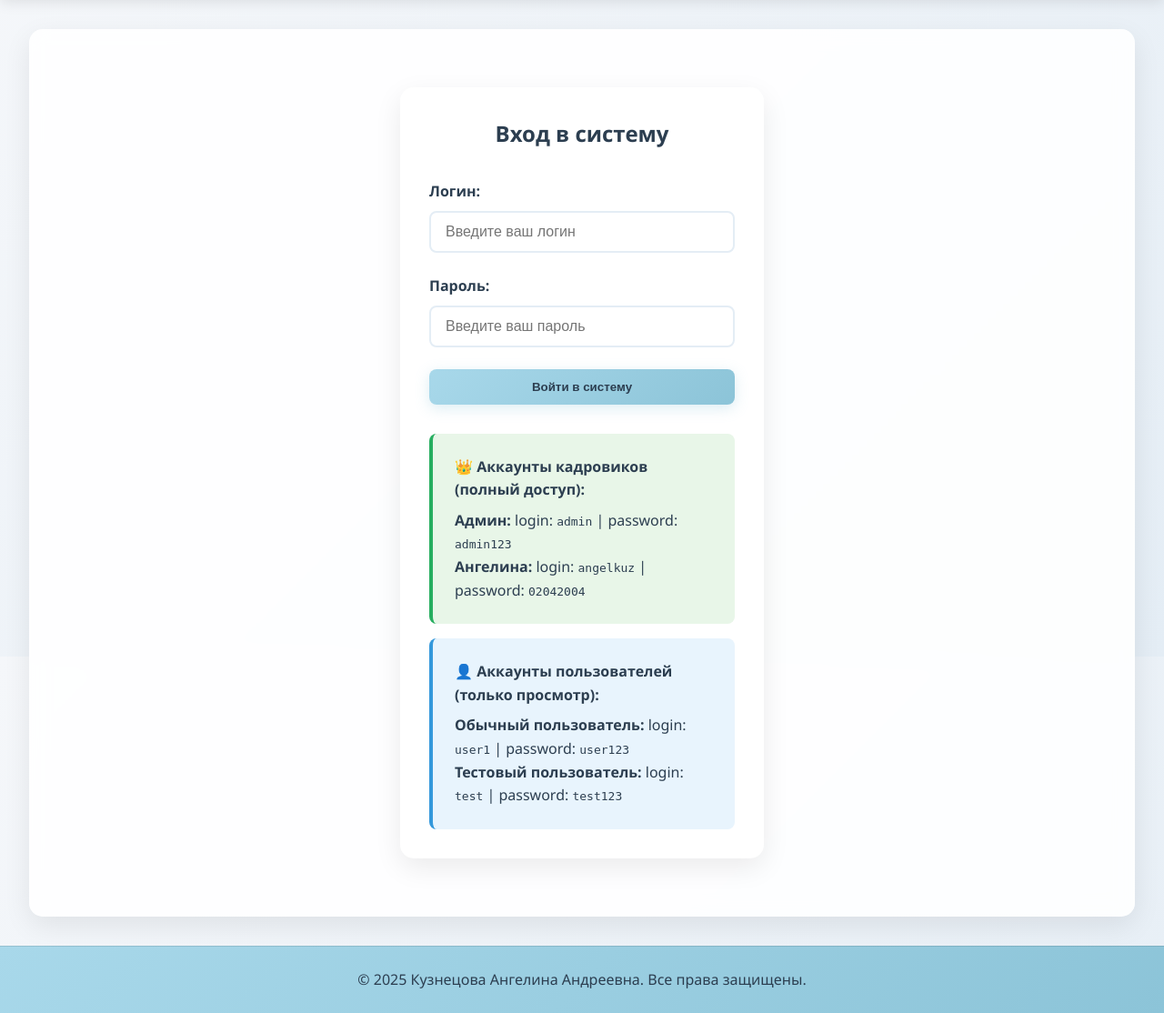
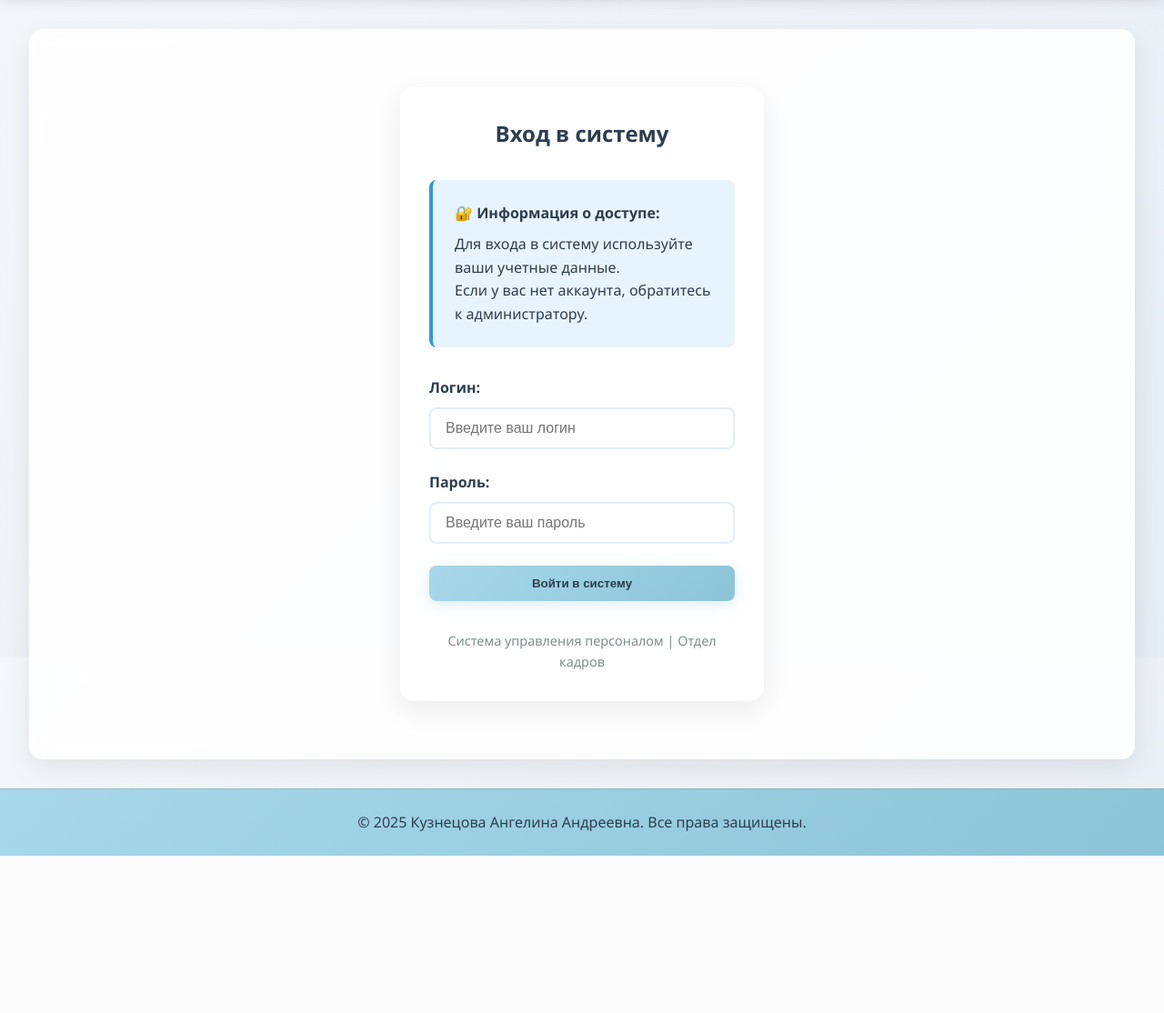
Before and after one commit to angelkuzk/RGZ2, a Flask app: page /login in a window 1280 px wide. Shown: the part 78-1192 px from the top of the page at 91% size. After the commit the page ends 1019 px from the top, so only its background shows below. Run offline with Flask 3, Linux system fonts and the light colour scheme.

Commit message:
правки

```diff
--- a/app.py
+++ b/app.py
@@ -306,12 +306,25 @@ def logout():
     return redirect(url_for('index'))
 
 @app.route('/delete_account', methods=['POST'])
+@app.route('/delete_account', methods=['POST'])
 def delete_account():
     if 'user_id' not in session:
         return redirect(url_for('login'))
 
     user = User.query.get(session['user_id'])
     if user:
+        # Защита администратора от удаления
+        if user.login == 'admin':
+            flash('Аккаунт администратора нельзя удалить', 'error')
+            return redirect(url_for('index'))
+
+        # Проверяем, не пытается ли удалить себя последний кадровик
+        if user.is_hr:
+            hr_count = User.query.filter_by(is_hr=True).count()
+            if hr_count == 1:
+                flash('Невозможно удалить последнего кадровика в системе', 'error')
+                return redirect(url_for('index'))
+
         db.session.delete(user)
         db.session.commit()
         session.clear()
@@ -478,13 +491,21 @@ def init_db():
             db.create_all()
             print("✅ Таблицы базы данных созданы")
 
-            # Проверяем, есть ли уже пользователи
-            if User.query.count() == 0:
+            # Создаем или обновляем администратора (нельзя удалить через интерфейс)
+            admin_user = User.query.filter_by(login='admin').first()
+            if not admin_user:
+                admin_user = User(login='admin', is_hr=True)
+                admin_user.set_password('admin123')
+                db.session.add(admin_user)
+                print("✅ Создан администратор (логин: admin, пароль: admin123)")
+            else:
+                # Обновляем права на случай, если админ был изменен
+                admin_user.is_hr = True
+                print("✅ Администратор уже существует, права обновлены")
+
+            # Проверяем, есть ли уже другие пользователи кроме админа
+            if User.query.filter(User.login != 'admin').count() == 0:
                 # Создаем тестовых пользователей (кадровиков)
-                admin = User(login='admin', is_hr=True)
-                admin.set_password('admin123')
-                db.session.add(admin)
-
                 angelina = User(login='angelkuz', is_hr=True)
                 angelina.set_password('02042004')
                 db.session.add(angelina)
@@ -499,13 +520,10 @@ def init_db():
                 db.session.add(test_user)
 
                 db.session.commit()
-                print("✅ Созданы пользователи:")
-                print("   👑 Кадровики:")
-                print("      - login: admin, password: admin123")
-                print("      - login: angelkuz, password: 02042004")
-                print("   👤 Пользователи:")
-                print("      - login: user1, password: user123")
-                print("      - login: test, password: test123")
+                print("✅ Созданы тестовые пользователи")
+            else:
+                db.session.commit()
+                print("✅ Пользователи уже существуют в базе")
 
             # Создаем тестовых сотрудников из фиксированного списка
             if Employee.query.count() == 0:
--- a/templates/base.html
+++ b/templates/base.html
@@ -29,7 +29,11 @@
                     {% endif %}
                     <span class="user-role">
                         {% if session.is_hr %}
-                            🎯 Кадровик: {{ session.user_login }}
+                            {% if session.user_login == 'admin' %}
+                                👑 Администратор
+                            {% else %}
+                                🎯 Кадровик: {{ session.user_login }}
+                            {% endif %}
                         {% else %}
                             👤 Пользователь: {{ session.user_login }}
                         {% endif %}
--- a/templates/login.html
+++ b/templates/login.html
@@ -5,6 +5,15 @@
 {% block content %}
 <div class="login-form">
     <h2>Вход в систему</h2>
+
+    <div style="margin-bottom: 2rem; padding: 1.5rem; background: #e8f4fd; border-radius: 8px; border-left: 4px solid #3498db;">
+        <h4 style="color: #2c3e50; margin-bottom: 0.5rem;">🔐 Информация о доступе:</h4>
+        <p style="margin: 0; color: #2c3e50;">
+            Для входа в систему используйте ваши учетные данные.<br>
+            Если у вас нет аккаунта, обратитесь к администратору.
+        </p>
+    </div>
+
     <form method="POST">
         <div class="form-group">
             <label for="login">Логин:</label>
@@ -21,22 +30,10 @@
         <button type="submit" class="btn" style="width: 100%;">Войти в систему</button>
     </form>
 
-    <div style="margin-top: 2rem;">
-        <div style="padding: 1.5rem; background: #e8f6e8; border-radius: 8px; border-left: 4px solid #27ae60; margin-bottom: 1rem;">
-            <h4 style="color: #2c3e50; margin-bottom: 0.5rem;">👑 Аккаунты кадровиков (полный доступ):</h4>
-            <p style="margin: 0; color: #2c3e50;">
-                <strong>Админ:</strong> login: <code>admin</code> | password: <code>admin123</code><br>
-                <strong>Ангелина:</strong> login: <code>angelkuz</code> | password: <code>02042004</code>
-            </p>
-        </div>
-
-        <div style="padding: 1.5rem; background: #e8f4fd; border-radius: 8px; border-left: 4px solid #3498db;">
-            <h4 style="color: #2c3e50; margin-bottom: 0.5rem;">👤 Аккаунты пользователей (только просмотр):</h4>
-            <p style="margin: 0; color: #2c3e50;">
-                <strong>Обычный пользователь:</strong> login: <code>user1</code> | password: <code>user123</code><br>
-                <strong>Тестовый пользователь:</strong> login: <code>test</code> | password: <code>test123</code>
-            </p>
-        </div>
+    <div style="margin-top: 2rem; text-align: center;">
+        <p style="color: #7f8c8d; font-size: 0.9rem;">
+            Система управления персоналом | Отдел кадров
+        </p>
     </div>
 </div>
 {% endblock %}
```
Also changed, not shown: templates/recovery.html (added, +28 -0 lines).
